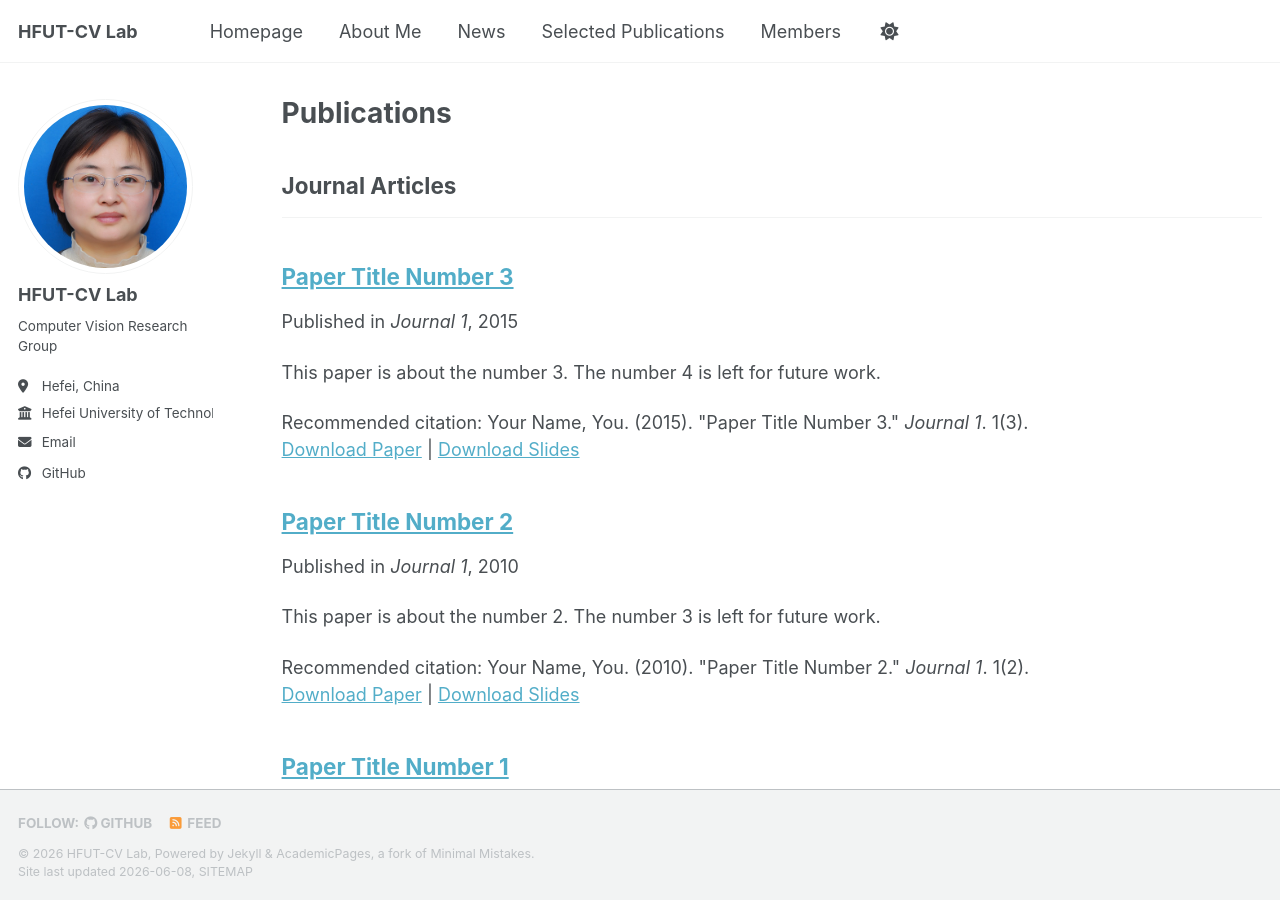
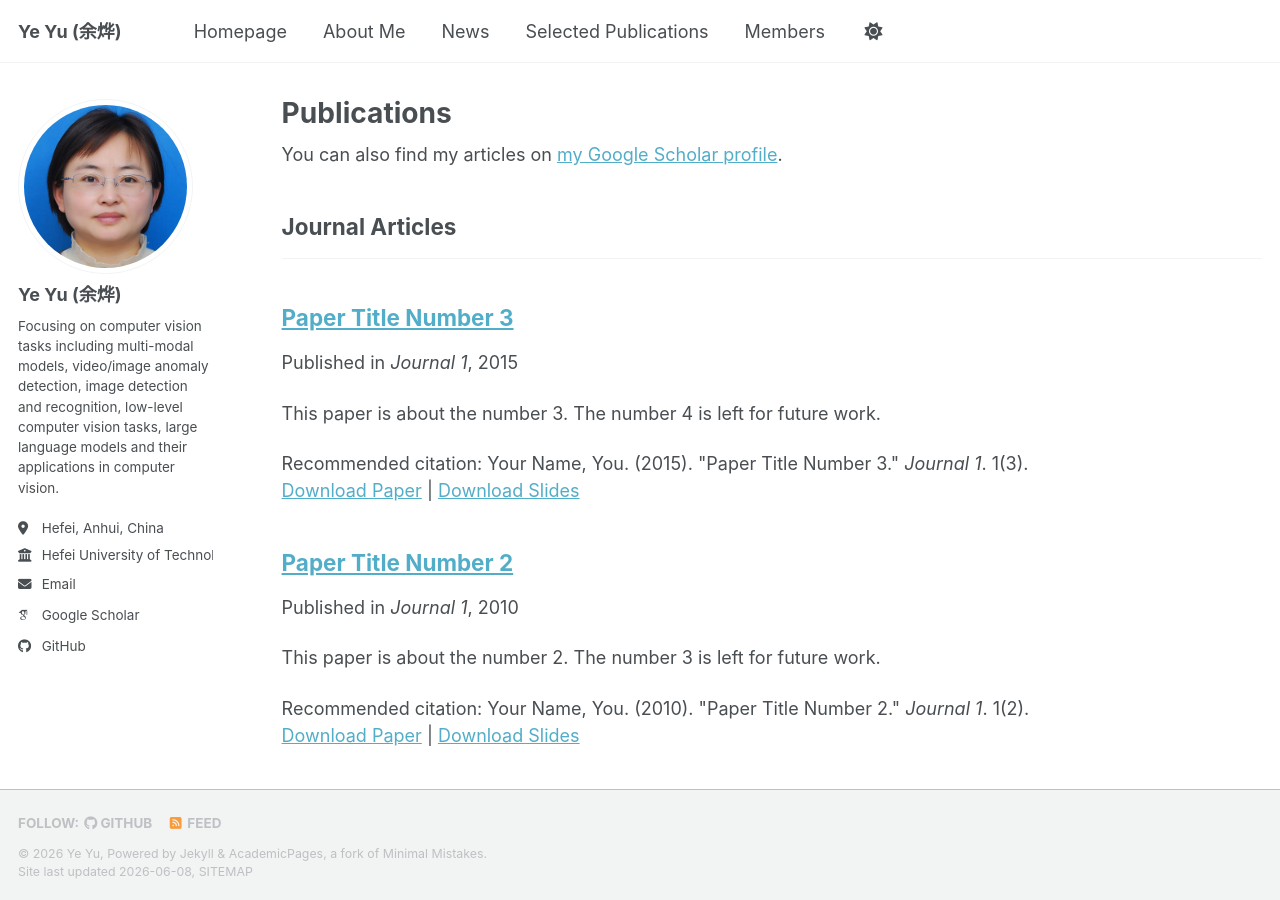
Before and after one commit to HFUT-CV/HFUT-CV.github.io, a Jekyll site: the page built from _pages/publications.html, in a window 1280 px wide and 900 px high. Built offline with Jekyll 4.4.1, drawn with Linux system fonts in a browser that asks for light colours; some web fonts are replaced; a script bundle is joined from its source files by our own code; library files that are not in the unit come from our copies.

Commit message:
Update homepage with Ye Yu's profile content
- Update site title to Ye Yu (余烨)
- Update author bio, location, email, Google Scholar link
- Rewrite About Me with full academic bio
- Add 3 News items (patent approvals)
- Keep Publications and Members as placeholder

```diff
--- a/_config.yml
+++ b/_config.yml
@@ -9,10 +9,10 @@
 # Basic Site Settings
 locale                   : "en-US"
 site_theme               : "default" # The available themes options are "default", "air", "sunrise", "mint", "dirt" and "contrast"
-title                    : "HFUT-CV Lab"
+title                    : "Ye Yu (余烨)"
 title_separator          : "-"
-name                     : &name "HFUT-CV Lab"
-description              : &description "HFUT-CV Lab - Computer Vision Research Group at Hefei University of Technology"   # Update this with a general description of your site, this is the default if not overridden by a page
+name                     : &name "Ye Yu"
+description              : &description "Ye Yu - Associate Professor at Hefei University of Technology, Computer Vision Research"
 url                      : https://hfut-cv.github.io # The base hostname & protocol for your site e.g. "https://[your GitHub username].github.io",
                                                            # or if you already have some other page hosted on Github then use "https://[your GitHub username].github.io/[Your Repo Name]"
 baseurl                  : "" # the subpath of your site, e.g. "/blog"
@@ -24,18 +24,18 @@ repository               : "HFUT-CV/HFUT-CV.github.io"
 author:
   # Biographic information
   avatar           : "profile.png"
-  name             : "HFUT-CV Lab"
+  name             : "Ye Yu (余烨)"
   pronouns         : # example: "she/her"
-  bio              : "Computer Vision Research Group"
-  location         : "Hefei, China"
+  bio              : "Focusing on computer vision tasks including multi-modal models, video/image anomaly detection, image detection and recognition, low-level computer vision tasks, large language models and their applications in computer vision."
+  location         : "Hefei, Anhui, China"
   employer         : "Hefei University of Technology"
   uri              : # URL
-  email            : "hfut.cv.lab@gmail.com"
+  email            : "yuye@hfut.edu.cn"
 
   # Academic websites
   academia         : # URL
   arxiv            : # URL - Update with the correct link to your profile
-  googlescholar    : # URL
+  googlescholar    : "https://scholar.google.com/citations?view_op=list_works&hl=en&hl=en&user=AocaxXwAAAAJ&pagesize=80&sortby=pubdate"
   inspire-hep      : # URL
   impactstory      : # URL
   orcid            : # URL
```
Also changed, not shown: _pages/about.md (+14 -58 lines).
